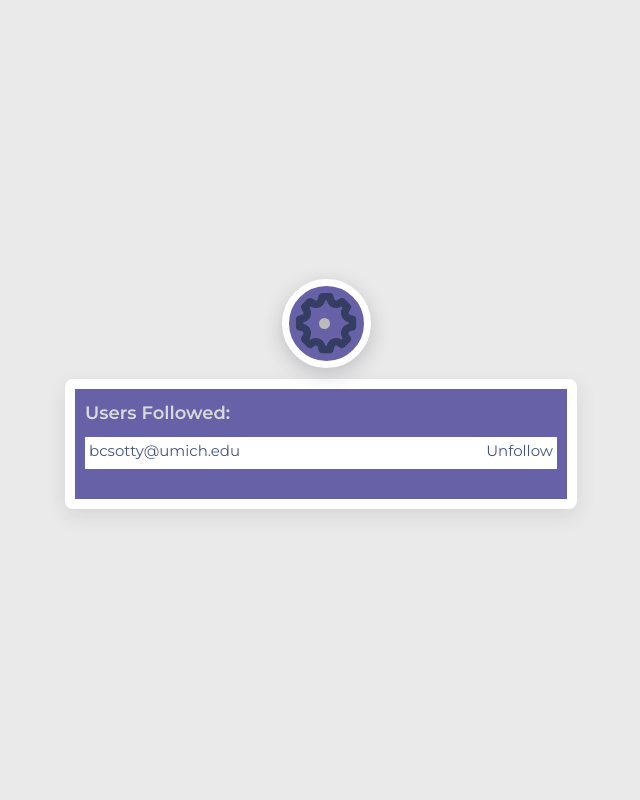
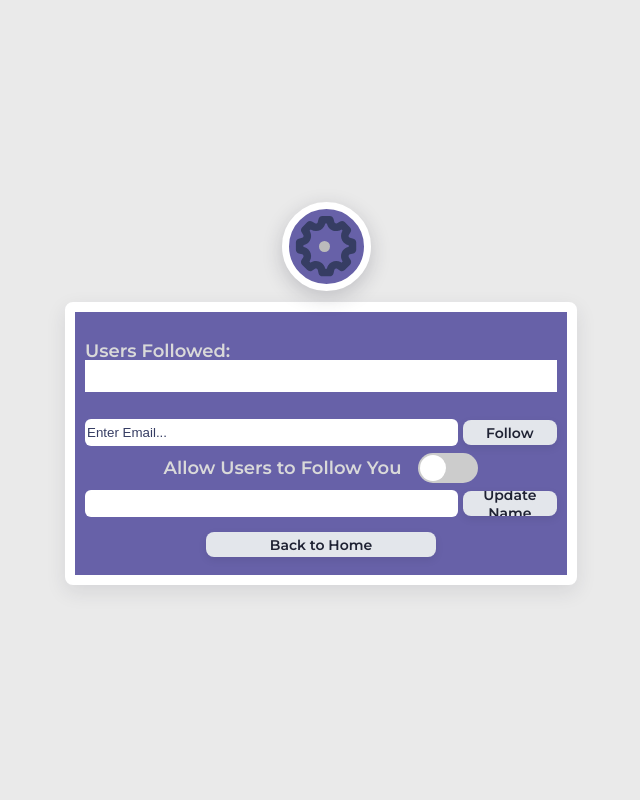
Before and after one commit to andyblarblar/PersonalPalate, a FastAPI app: template personalpalate/templates/settings.html.jinja in a window 1280 px wide. Shown: the whole page, without its empty margins (319-959 px from the left). Run offline with FastAPI, Linux system fonts and the light colour scheme; the template is opened without the code that fills it, so the values that code supplies are empty; some libraries are stand-ins or nearby versions.

Commit message:
Finished meal upload and settings

```diff
--- a/main.py
+++ b/main.py
@@ -65,10 +65,12 @@ async def meals(
 @app.get("/settings")
 async def settings(
     request: Request,
-    account: Annotated[AccountDTO, Depends(get_current_user)]
+    account: Annotated[AccountDTO, Depends(get_current_user)],
+    sess: Annotated[Session, Depends(db_session)]
 ):
-    """Testing page for new pages in development"""
-    return templates.TemplateResponse("settings.html.jinja", {"request": request})
+    followable = sess.exec(select(Account.followable).where(Account.email == account.email)).first()
+    return templates.TemplateResponse("settings.html.jinja", {"request": request, "name": account.name,
+                                                              "followable": followable})
 
 
 class FollowData(BaseModel):
@@ -113,7 +115,7 @@ async def get_following(
 ):
     """Returns all followed users"""
 
-    return sess.exec(select(Follow).where(Follow.followingEmail == account.email))
+    return sess.exec(select(Follow).where(Follow.followingEmail == account.email)).all()
 
 
 @app.delete("/account/follow")
@@ -137,6 +139,7 @@ async def unfollow(
         raise HTTPException(400, "Follow relationship does not exist")
 
     sess.delete(f)
+    sess.commit()
 
 
 class AccountSettings(BaseModel):
@@ -186,18 +189,22 @@ async def add_meals(
     return meal_rec
 
 
+class MealCSV(BaseModel):
+    meal_csv: str
+
+
 @app.post("/meal/csv", status_code=201, response_model=list[Meal])
 async def add_meals_csv(
     sess: Annotated[Session, Depends(db_session)],
     account: Annotated[AccountDTO, Depends(get_current_user)],
-    meal_csv: str,
+    meal_csv: MealCSV,
 ):
     """
     Adds many meals to the users account from a csv. Each line should be newline seperated. This csv should have the
     columns `mealName` `category` and `dateMade`, where date is an ISO date of form yyyy-mm-dd.
     """
 
-    uploaded = csv.DictReader(meal_csv.splitlines())
+    uploaded = csv.DictReader(meal_csv.meal_csv.splitlines())
 
     if len(uploaded.fieldnames) < 3:
         raise HTTPException(400, "Need header row!")
--- a/personalpalate/static/css/settings.css
+++ b/personalpalate/static/css/settings.css
@@ -6,3 +6,128 @@
     grid-template-rows: 1fr;
     max-height: 32px;
 }
+
+.button {
+    cursor: pointer;
+    text-align: center;
+    display: flex;
+    height: 25px;
+    width: 230px;
+    margin: 8px auto;
+    justify-content: center;
+    align-items: center;
+    border-radius: 8px;
+    background-color: var(--grey-200);
+    box-shadow: 0 3px 8px 0 rgba(0, 0, 0, 0.08);
+    color: var(--brand-dark);
+    font-size: 14px;
+    font-weight: 600;
+    overflow: hidden;
+    justify-self: center;
+}
+
+#follow-email {
+    flex-grow: 2;
+    border-radius: 6px;
+    height: 25px;
+    border: none;
+}
+
+#follow-email::placeholder {
+    color: var(--brand-default);
+}
+
+#follow-email:focus {
+    outline: none;
+}
+
+.text-input {
+    width: 100%;
+    display: flex;
+    flex-direction: row;
+    flex-wrap: nowrap;
+    align-items: center;
+    justify-content: center;
+    height: fit-content;
+    gap: 5px;
+}
+
+#follow {
+    width: 20%;
+}
+
+.switch {
+    width: 100%;
+    display: flex;
+    flex-direction: row;
+    flex-wrap: nowrap;
+    align-items: center;
+    justify-content: center;
+    height: fit-content;
+    gap: 5px;
+}
+
+.info-text {
+    position: static;
+}
+
+/* Hide the default checkbox */
+.switch input {
+  opacity: 0;
+  width: 0;
+  height: 0;
+}
+
+/* Style the slider */
+.slider {
+  position: relative;
+  display: inline-block;
+  width: 60px;
+  height: 30px;
+  background-color: #ccc;
+  border-radius: 15px;
+  transition: background-color 0.3s ease;
+    cursor: pointer;
+}
+
+/* Change color of the slider when checked */
+.switch input:checked + .slider {
+  background-color: #2196F3; /* Change this color to your desired toggle color */
+}
+
+/* Style the slider handle */
+.slider::before {
+  position: absolute;
+  content: "";
+  height: 26px;
+  width: 26px;
+  left: 2px;
+  bottom: 2px;
+  background-color: white;
+  border-radius: 50%;
+  transition: transform 0.3s ease;
+}
+
+/* Move the slider handle when checked */
+.switch input:checked + .slider::before {
+  transform: translateX(30px);
+}
+
+#name {
+    flex-grow: 2;
+    border-radius: 6px;
+    height: 25px;
+    border: none;
+}
+
+input::placeholder {
+    color: var(--brand-default);
+}
+
+input:focus {
+    outline: none;
+}
+
+#nameButton {
+    width: 20%;
+}
--- a/personalpalate/static/js/settings.js
+++ b/personalpalate/static/js/settings.js
@@ -1,11 +1,84 @@
 const followList = document.getElementById("followList");
+const homeButton = document.getElementById("home");
+const followButton = document.getElementById("follow");
+const slider = document.getElementById("slider");
+const nameButton = document.getElementById("nameButton");
+const checkbox = document.getElementById("checkbox");
+const name = document.getElementById("name");
 
+homeButton.addEventListener("click", () => {
+    window.location = "/"
+});
+
+slider.addEventListener("click", () => {
+    checkbox.checked = !checkbox.checked;
+    fetch("/account/settings", {
+        method: "PUT",
+        headers: {
+            "Content-Type": "application/json"
+        },
+        body: JSON.stringify({ followable: checkbox.checked, name: name.placeholder})
+    }).then((response) => {
+        if (!response.ok) {
+            alert("Failed to update followable settings");
+        }
+    })
+});
+
+nameButton.addEventListener("click", () => {
+    fetch("/account/settings", {
+        method: "PUT",
+        headers: {
+            "Content-Type": "application/json"
+        },
+        body: JSON.stringify({ followable: checkbox.checked, name: name.value})
+    }).then((response) => {
+        if (!response.ok) {
+            alert("Failed to update name");
+        } else {
+            alert("Successfully updated name!");
+        }
+        window.location = "/settings";
+    })
+});
+
+followButton.addEventListener("click", () => {
+   const email = document.getElementById("follow-email");
+
+   fetch("/account/follow", {
+       method: "POST",
+       headers: {
+           "Content-Type": "application/json"
+       },
+       body: JSON.stringify({email: email.value})
+   }).then((response) => {
+       if (!response.ok) {
+           response.text().then((error) => {
+               let err_json = JSON.parse(error);
+               alert(`Failed to follow user: ${err_json.detail}`);
+           });
+       } else {
+           alert("Successfully followed user.");
+           email.value = "";
+           populateFollowers();
+       }
+   })
+});
 
 async function populateFollowers() {
-    // Once endpoint for getting followee is available, need to do the below statements for each followee
+    const response = await fetch("/account/follow");
+
+    const data = await response.json();
+
+    if (response.ok) {
+        if (followList.childElementCount > 0) {
+            while (followList.firstChild)
+                followList.removeChild(followList.lastChild);
+        }
+        data.forEach((followee) => {
             let followEntry = document.createElement("div");
             followEntry.classList.add("follow-entry");
-    followEntry.innerText = "bcsotty@umich.edu"; // Replace email with email from response
+            followEntry.innerText = followee.email;
 
             let unfollow = document.createElement("p");
             unfollow.style.alignSelf = "center";
@@ -19,7 +92,7 @@ async function populateFollowers() {
                    headers: {
                        "Content-Type": "application/json"
                    },
-           body: JSON.stringify({email: "bcsotty@umich.edu"})
+                   body: JSON.stringify({email: followee.email})
                }).then((response) => {
                   if (response.ok) {
                     alert("Successfully unfollowed user!");
@@ -28,11 +101,14 @@ async function populateFollowers() {
                          console.error(`Error occurred unfollowing user: ${error}`)
                       });
                   }
+                  populateFollowers();
                });
             });
 
             followEntry.appendChild(unfollow);
             followList.appendChild(followEntry);
+        });
+    }
 }
 
 populateFollowers();
--- a/personalpalate/templates/meals.html.jinja
+++ b/personalpalate/templates/meals.html.jinja
@@ -47,13 +47,13 @@
     <div class="modal-content meals">
         <div class="modal-header">
             <span class="close" id="close2">&times;</span>
-            <h3>Add Meal</h3>
+            <h3>Upload Meals</h3>
         </div>
         <div class="modal-body">
             <p class="modal-text" id="upload-text">CSV format should be (meal name, category, date made)</p>
             <form id="mealUploadForm" action="#">
                 <label>Upload a CSV</label>
-                <input type="file" id="csv-input" accept=".csv">
+                <input type="file" id="csv-input" accept=".csv" required>
                 <input class="form-button" type="submit" value="Upload meals">
             </form>
             <form id="mealCreateForm" action="#">
--- a/personalpalate/templates/settings.html.jinja
+++ b/personalpalate/templates/settings.html.jinja
@@ -7,6 +7,20 @@
 {% block menu_content %}
 <p class="info-text">Users Followed: </p>
 <div class="list" id="followList"></div>
+<div class="text-input">
+    <input id="follow-email" type="text" placeholder="Enter Email...">
+    <div class="button" id="follow">Follow</div>
+</div>
+<div class="switch">
+    <span class="info-text">Allow Users to Follow You</span>
+    <input type="checkbox" id="checkbox" {% if followable %} checked {% endif %}>
+    <span class="slider" id="slider"></span>
+</div>
+<div class="text-input">
+    <input id="name" type="text" placeholder="{{ name }}">
+    <div class="button" id="nameButton">Update Name</div>
+</div>
+<div class="button" id="home">Back to Home</div>
 {% endblock %}
 
 {% block modal %}
```
Also changed, not shown: personalpalate/static/js/meals.js (+25 -1 lines). Lines whose indentation alone changed are shown as unchanged.
